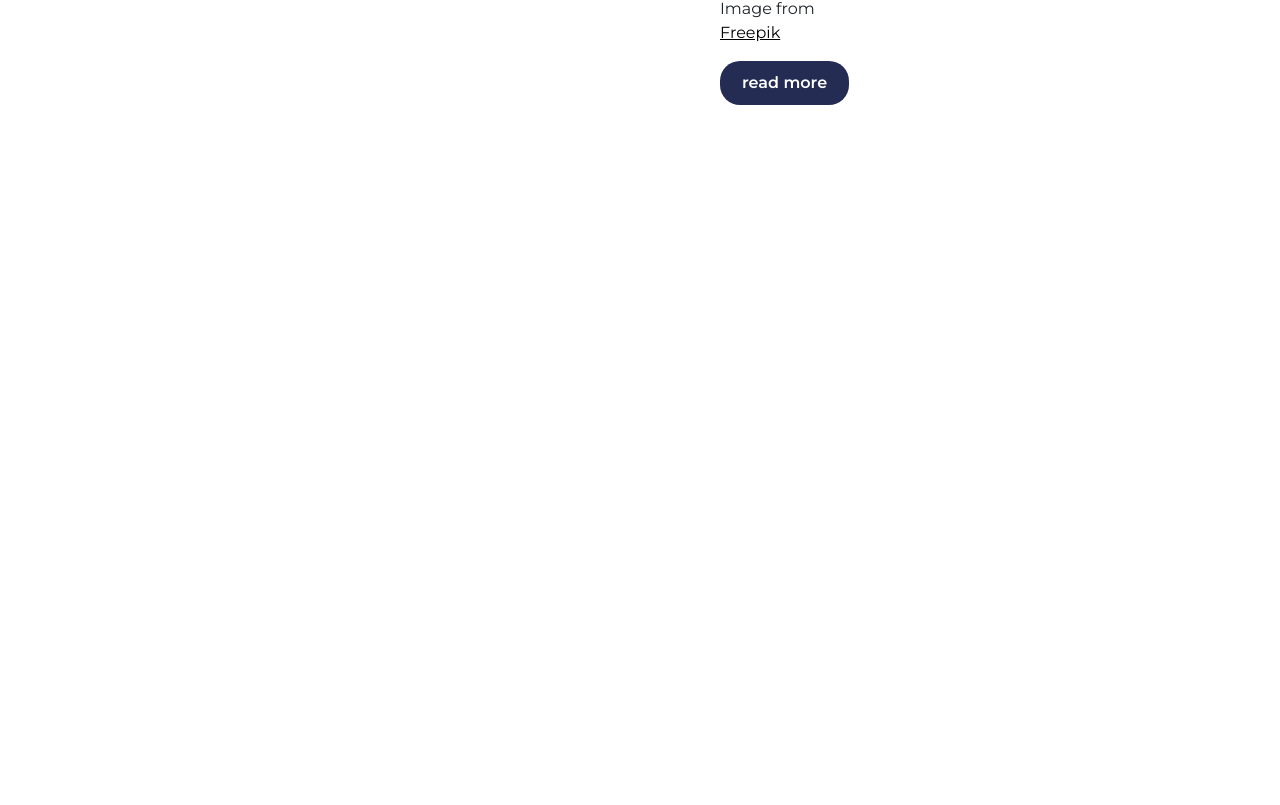
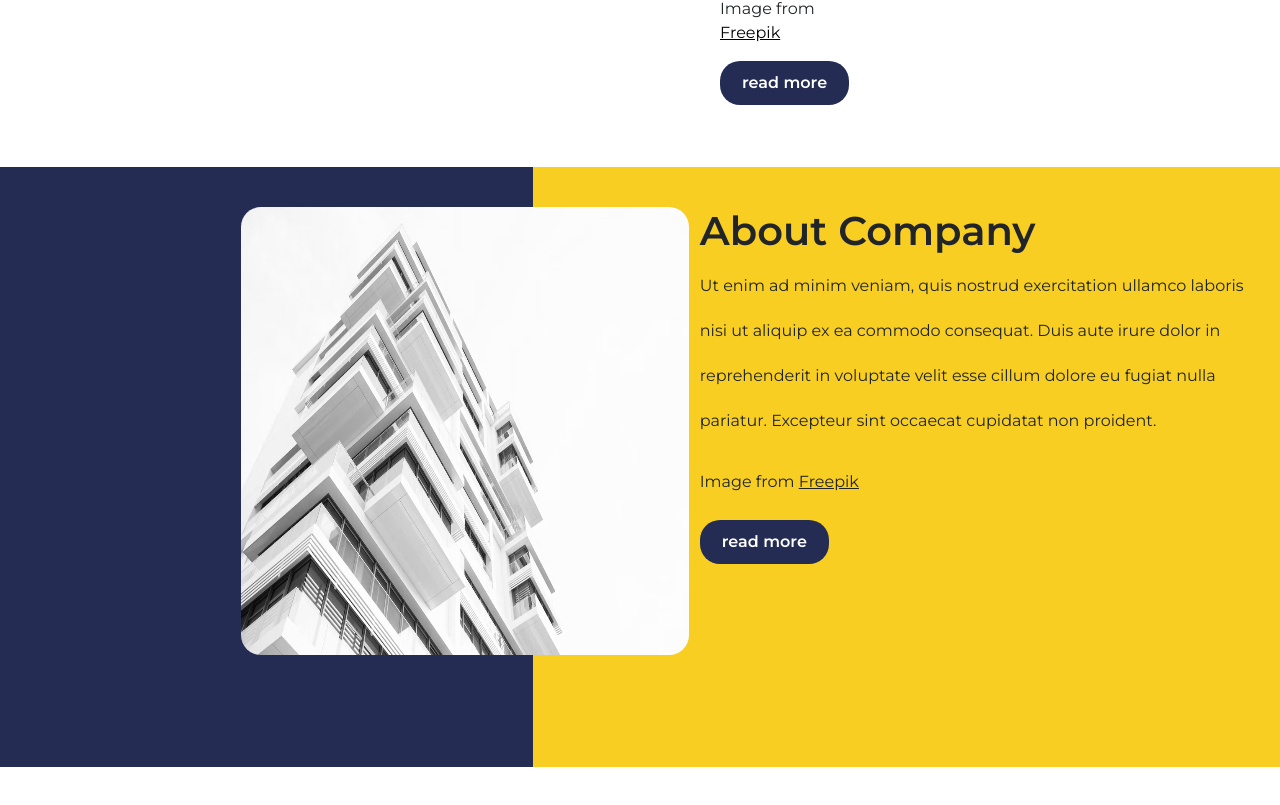
Before and after one commit to tharanga270/companysite, a React (Create React App) app: page / in a window 1280 px wide. Shown: the part 3005-3810 px from the top of the page. Before the commit the page ends 3172 px from the top, so only its background shows below. Built offline with nearby package versions, Linux system fonts and the light colour scheme.

Commit message:
about-company section complete

```diff
--- a/src/App.css
+++ b/src/App.css
@@ -195,3 +195,36 @@
   color: black;
 }
 /*who are the best*/
+
+/*about company*/
+.about-company {
+  position: relative;
+  min-height: 650px;
+}
+.colm5 {
+  background-color: #242c53;
+  height: 600px;
+}
+.colm7 {
+  background-color: #f7ce21;
+}
+.about-company img {
+  width: 448px;
+  height: 448px;
+  border-radius: 20px;
+  position: absolute;
+  left: 45%;
+  margin-top: 40px;
+}
+.cmn-company-content {
+  padding-left: 30px;
+}
+.cmn-company-content h1 {
+  padding-top: 40px;
+  font-weight: 600;
+}
+.cmn-company-content p {
+  line-height: 45px;
+  font-weight: 400;
+}
+/*about company*/
--- a/src/App.js
+++ b/src/App.js
@@ -1,4 +1,5 @@
 import "./App.css";
+import AboutCompany from "./components/AboutCompany";
 import ArchitectureTextCont from "./components/ArchitectureTextCont";
 import Header from "./components/Header";
 import OurService from "./components/OurService";
@@ -12,6 +13,7 @@ function App() {
       <ArchitectureTextCont />
       <OurService />
       <WhoAreTheBest />
+      <AboutCompany />
     </>
   );
 }
--- /dev/null
+++ b/src/components/AboutCompany.js
@@ -0,0 +1,81 @@
+import React from "react";
+import Container from "react-bootstrap/Container";
+import Row from "react-bootstrap/Row";
+import Col from "react-bootstrap/Col";
+import aboutcompanyImage from "../images/about-company-1.jpg";
+
+function AboutCompany() {
+  return (
+    <>
+      <section className="about-company">
+        <Container fluid>
+          <Row>
+            <Col md={5} className="colm5">
+              <div className="position-relative">
+                <img src={aboutcompanyImage} alt="aboutcompanyImage" />
+              </div>
+            </Col>
+            <Col md={7} className="colm7">
+              <Row>
+                <Col md={2}></Col>
+                <Col md={10}>
+                  <div className="cmn-company-content">
+                    <h1>About Company</h1>
+                    <p>
+                      Ut enim ad minim veniam, quis nostrud exercitation ullamco
+                      laboris nisi ut aliquip ex ea commodo consequat. Duis aute
+                      irure dolor in reprehenderit in voluptate velit esse
+                      cillum dolore eu fugiat nulla pariatur. Excepteur sint
+                      occaecat cupidatat non proident.
+                    </p>
+                    <p>
+                      Image from{" "}
+                      <a href="" className="text-dark">
+                        Freepik
+                      </a>
+                    </p>
+                    <button class="cmn-btns">read more</button>
+                  </div>
+                </Col>
+              </Row>
+            </Col>
+          </Row>
+        </Container>
+      </section>
+    </>
+  );
+}
+
+export default AboutCompany;
+
+/* <section class="about-company">
+    <div class="container-fluid">
+        <div class="row">
+            <div class="col-md-5 colm5">
+                <div class="position-relative">
+                    <img src="images/about-company-1.jpg" alt="">
+                </div>
+            </div>
+            <div class="col-md-7 colm7">
+                <div class="row">
+                    <div class="col-md-2">
+
+                    </div>
+                    <div class="col-md-10">
+                        <div class="cmn-company-content">
+                            <h1>About Company</h1>
+                            <p>Ut enim ad minim veniam, quis nostrud exercitation ullamco laboris nisi ut aliquip ex ea
+                                commodo consequat. Duis aute irure dolor in reprehenderit in voluptate velit esse cillum
+                                dolore eu fugiat nulla pariatur. Excepteur sint occaecat cupidatat non proident.
+                            </p>
+                            <p>Image from <a href="#" class="text-dark">Freepik</a></p>
+                            <button class="cmn-btns">read more</button>
+                        </div>
+
+                    </div>
+                </div>
+            </div>
+
+        </div>
+    </div>
+</section> */
```
Also changed, not shown: 1 other file (tests, documents, lock files or other folders).
